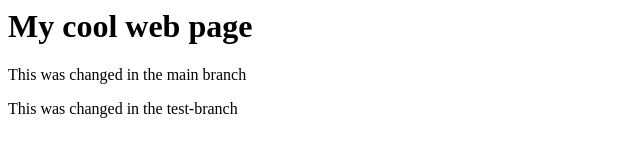
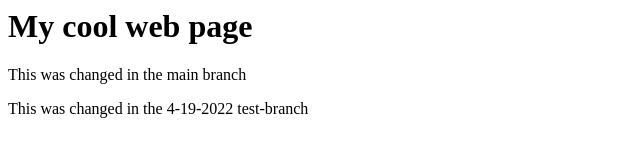
Before and after one commit to Abd1-h/Simple-Web-Page, a plain HTML site: page index.html in a window 1280 px wide. Shown: the full height of the page, 0-640 px from the left. Drawn offline with Linux system fonts and the light colour scheme.

Commit message:
Update index.html

```diff
--- a/index.html
+++ b/index.html
@@ -1,3 +1,3 @@
 <h1>My cool web page</h1>
 <p>This was changed in the main branch</p>
-<p>This was changed in the test-branch</p>
+<p>This was changed in the 4-19-2022 test-branch</p>
```
